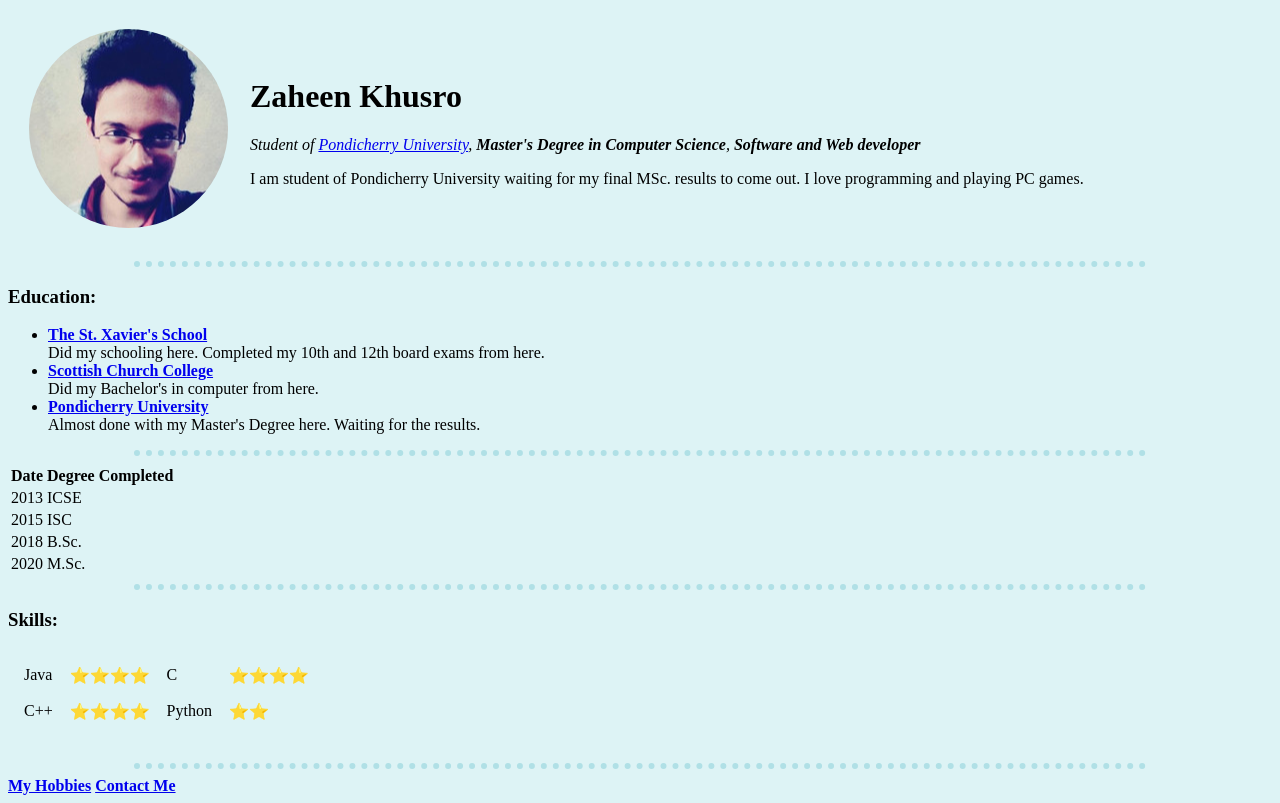
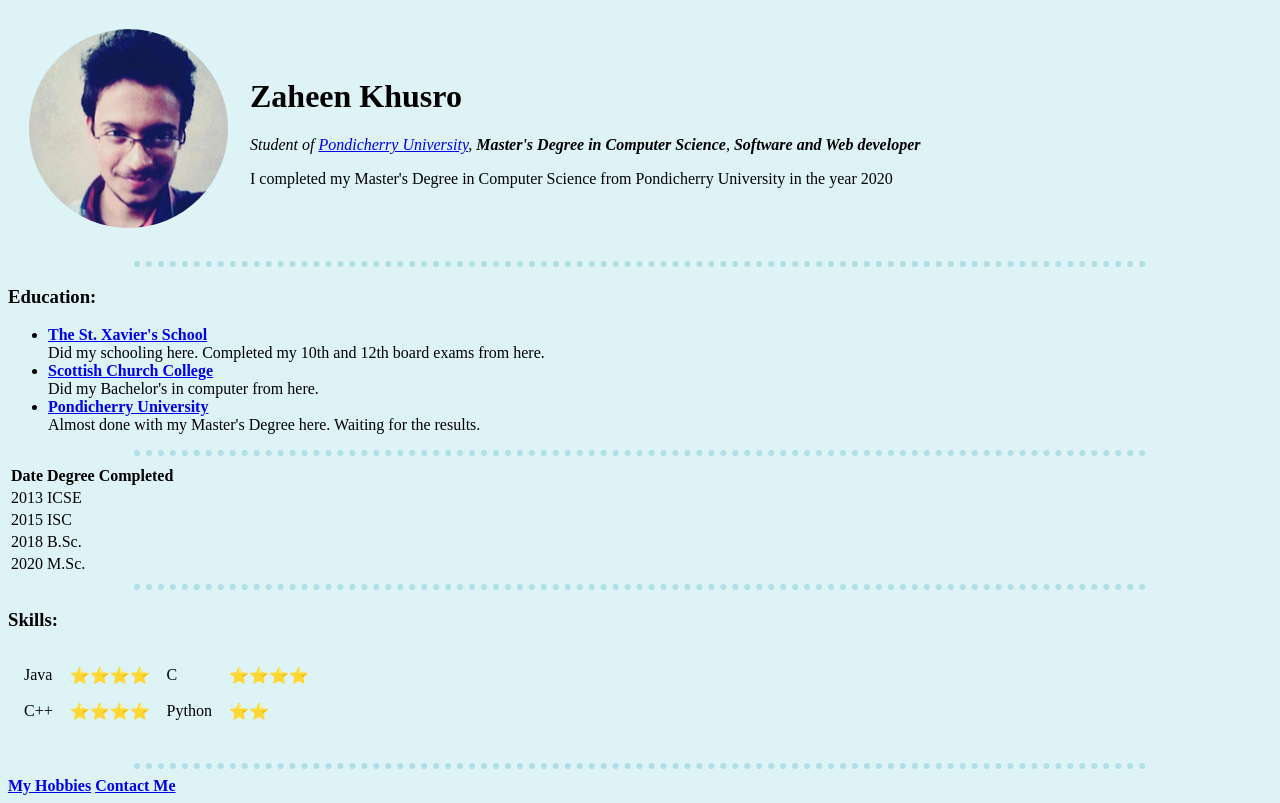
Before and after one commit to KynzDcoder/pp, a plain HTML site: page index.html in a window 1280 px wide. Drawn offline with Linux system fonts and the light colour scheme.

Commit message:
Updated the bio info

```diff
--- a/index.html
+++ b/index.html
@@ -27,7 +27,7 @@
       <td>
         <h1>Zaheen Khusro</h1>
         <p><em>Student of <a href="http://www.pondiuni.edu.in/">Pondicherry University</a>, <strong>Master's Degree in Computer Science</strong>, <strong>Software and Web developer</strong></em></p>
-        <p>I am student of Pondicherry University waiting for my final MSc. results to come out. I love programming and playing PC games.</p>
+        <p>I completed my Master's Degree in Computer Science from Pondicherry University in the year 2020 </p>
       </td>
     </tr>
   </table>
```
